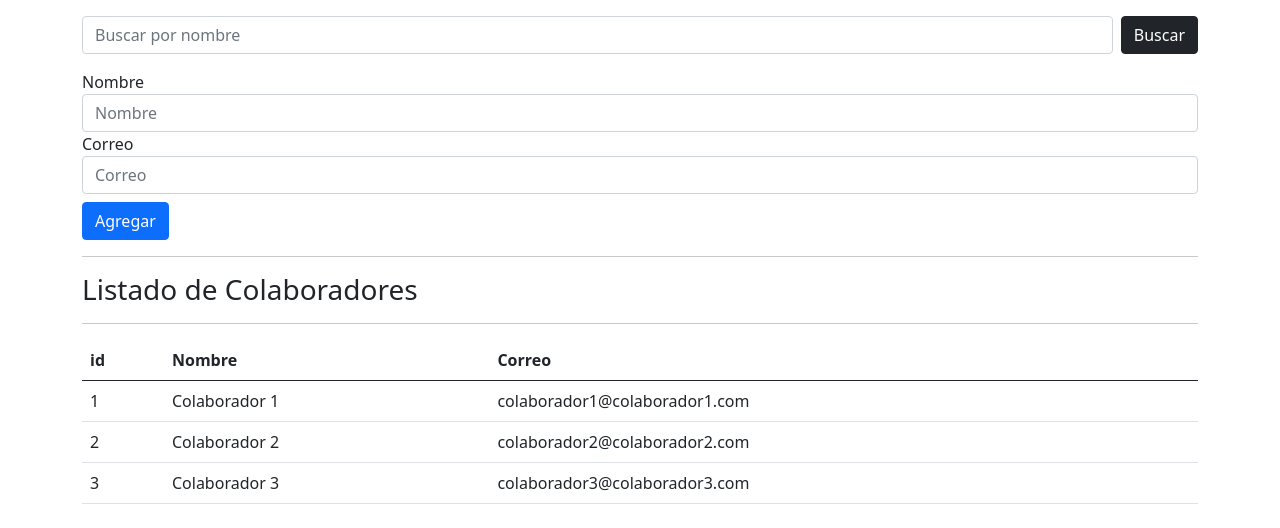
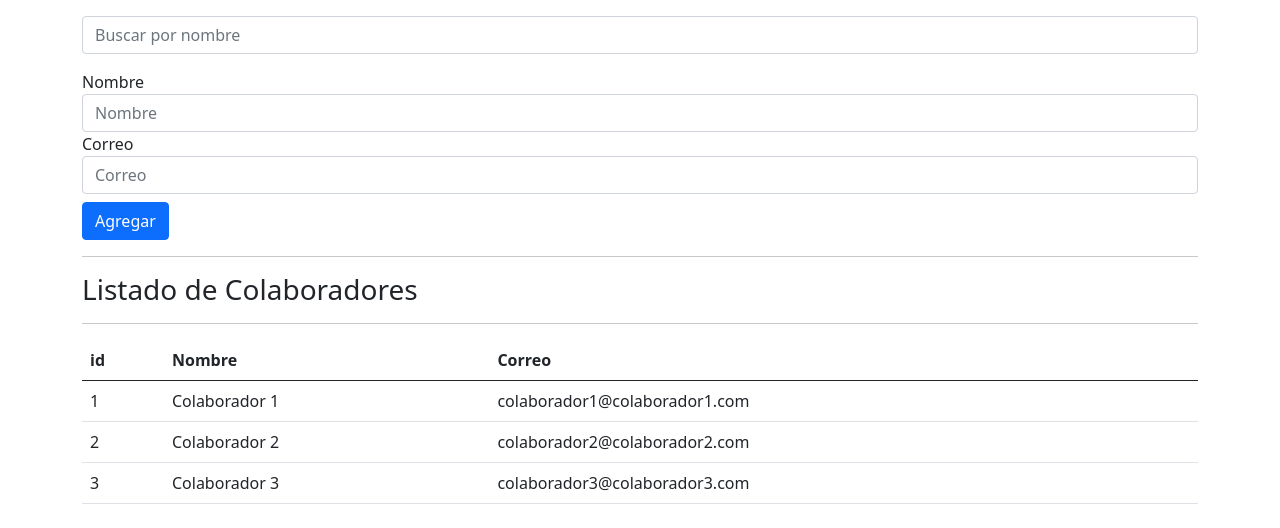
Before and after one commit to CrissRayes/desBaseColaboradores, a React (Create React App) app: page / in a window 1280 px wide. Shown: the top 528 px of the page. Built offline with nearby package versions, Linux system fonts and the light colour scheme.

Commit message:
elimina boton y limpia parametros del input

```diff
--- a/src/App.js
+++ b/src/App.js
@@ -8,6 +8,7 @@ function App () {
   const [correo, setCorreo] = useState( '' )
   const [error, setError] = useState( false )
   const [mensajeError, setMensajeError] = useState( '' )
+  const [busqueda, setBusqueda] = useState( '' )
 
   const agregarColaborador = ( e ) => {
     e.preventDefault()
@@ -25,15 +26,21 @@ function App () {
       setColaboradores( [...colaboradores, nuevoColaborador] )
       setNombre( '' )
       setCorreo( '' )
+      console.log( colaboradores )
     }
   }
+
 
   return (
     <div className="container">
 
       <form className='d-flex gap-2 mt-3' role='search'>
-        <input className='form-control' type='search' placeholder='Buscar por nombre' aria-label='search' />
-        <button className='btn btn-dark' type='submit'>Buscar</button>
+        <input
+          className='form-control'
+          type='search'
+          placeholder='Buscar por nombre'
+          aria-label='search'
+        />
       </form>
 
       <form onSubmit={ agregarColaborador }>
```
